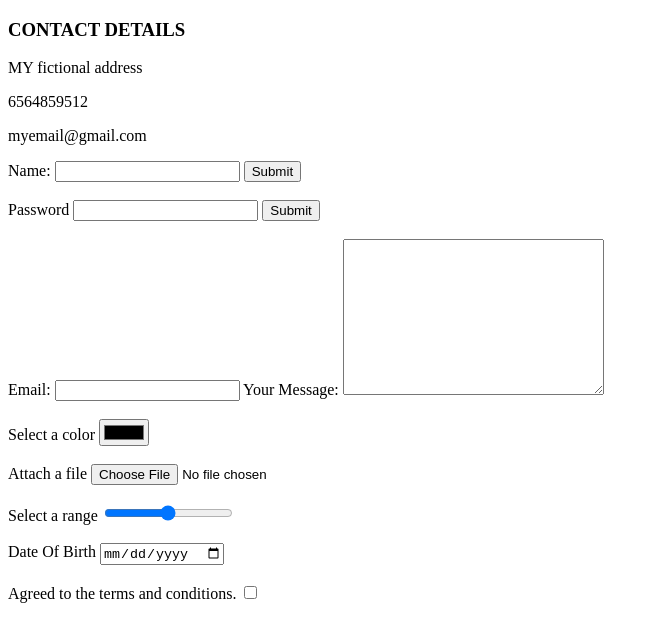
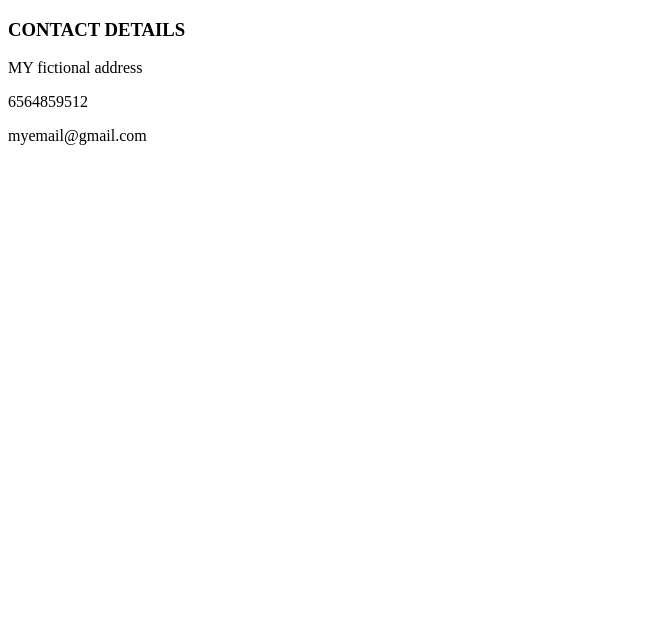
Before and after one commit to ChandraPrakash-Bathula/cv, a plain HTML site: page contact.html in a window 1280 px wide. Shown: the whole page, without its empty margins (0-659 px from the left). Drawn offline with Linux system fonts and the light colour scheme.

Commit message:
Update contact.html

```diff
--- a/contact.html
+++ b/contact.html
@@ -8,8 +8,7 @@
           <p>MY fictional address</p>
           <p>6564859512</p>
           <p>myemail@gmail.com</p>
-
-        <form class='' action='mailto:chandunaidu270.b@gmail.com' method='post'>
+<!--          <form class='' action='mailto:chandunaidu270.b@gmail.com' method='post'>
             <label>Name:</label>
             <input type='text' name='yourname'>
             <input type='submit'>
@@ -38,6 +37,6 @@
             <input type='date'><br><br>
             <label>Agreed to the terms and conditions.</label>
             <input type='checkbox'>
-        </form>
+        </form> -->
     </body>
 </html>
```
